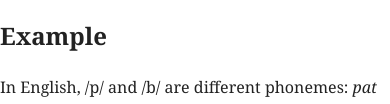
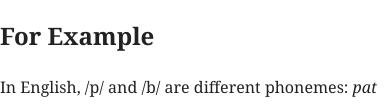
Before and after one commit to shaelly0904/linguisticks, a plain HTML site: page phoneme.html in a window 390 px wide. Shown: the part 214-318 px from the top of the page. Drawn offline with Linux system fonts and the light colour scheme.

Commit message:
update phoneme page

```diff
--- a/phoneme.html
+++ b/phoneme.html
@@ -9,7 +9,7 @@
         <p><a href="index.html">← Home</a></p>
         <h1>Phoneme</h1>
         <p>A phoneme is the smallest unit of sound that distinguishes meaning in a language.</p>
-        <h2>Example</h2>
+        <h2>For Example</h2>
         <p>In English, /p/ and /b/ are different phonemes: <em>pat</em> vs <em>bat</em>.</p>
         <h2>Related concepts</h2>
         <p>See also: <a href="allophone.html">allophones</a>, <a href="minimal-pair.html">minimal pairs</a>.</p>
```
